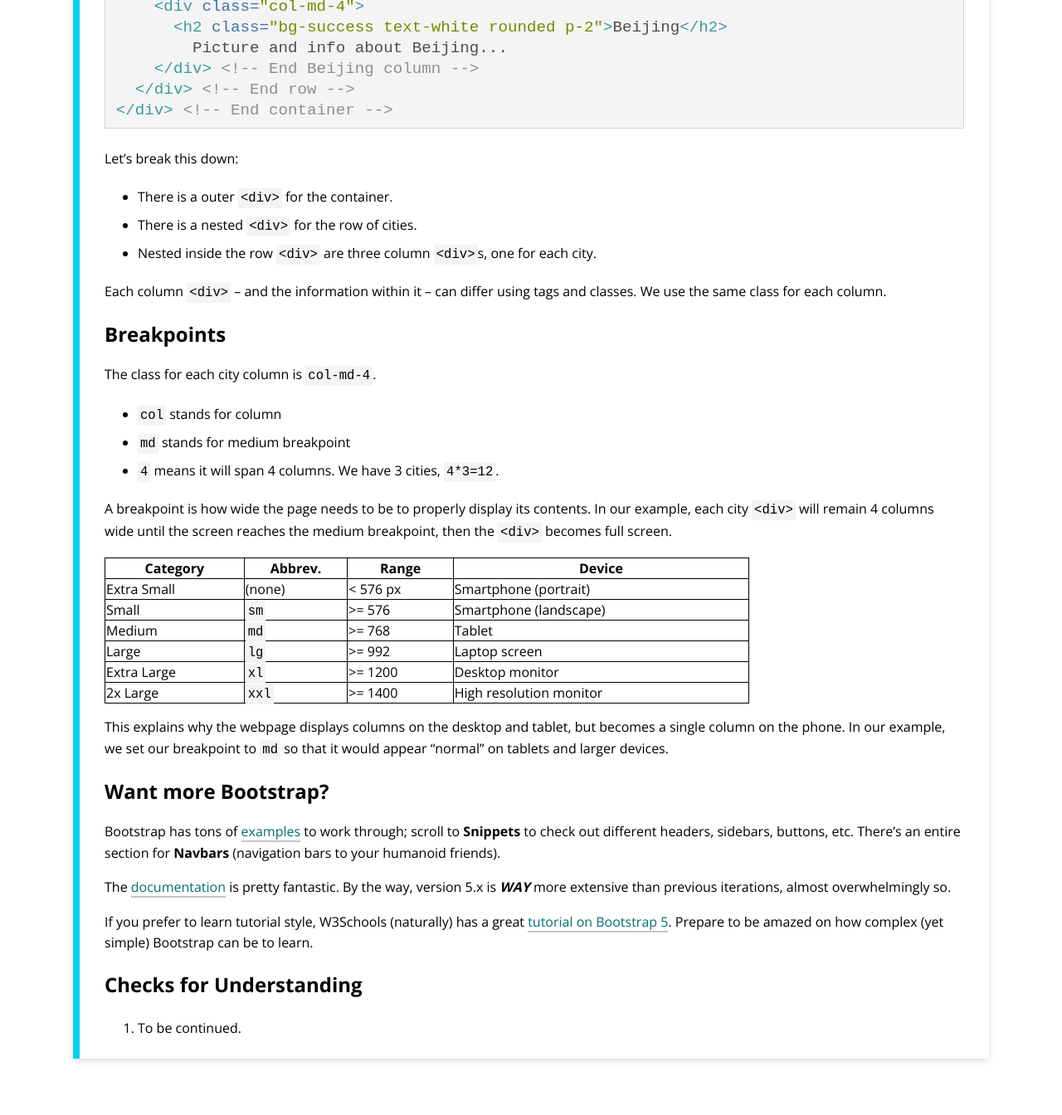
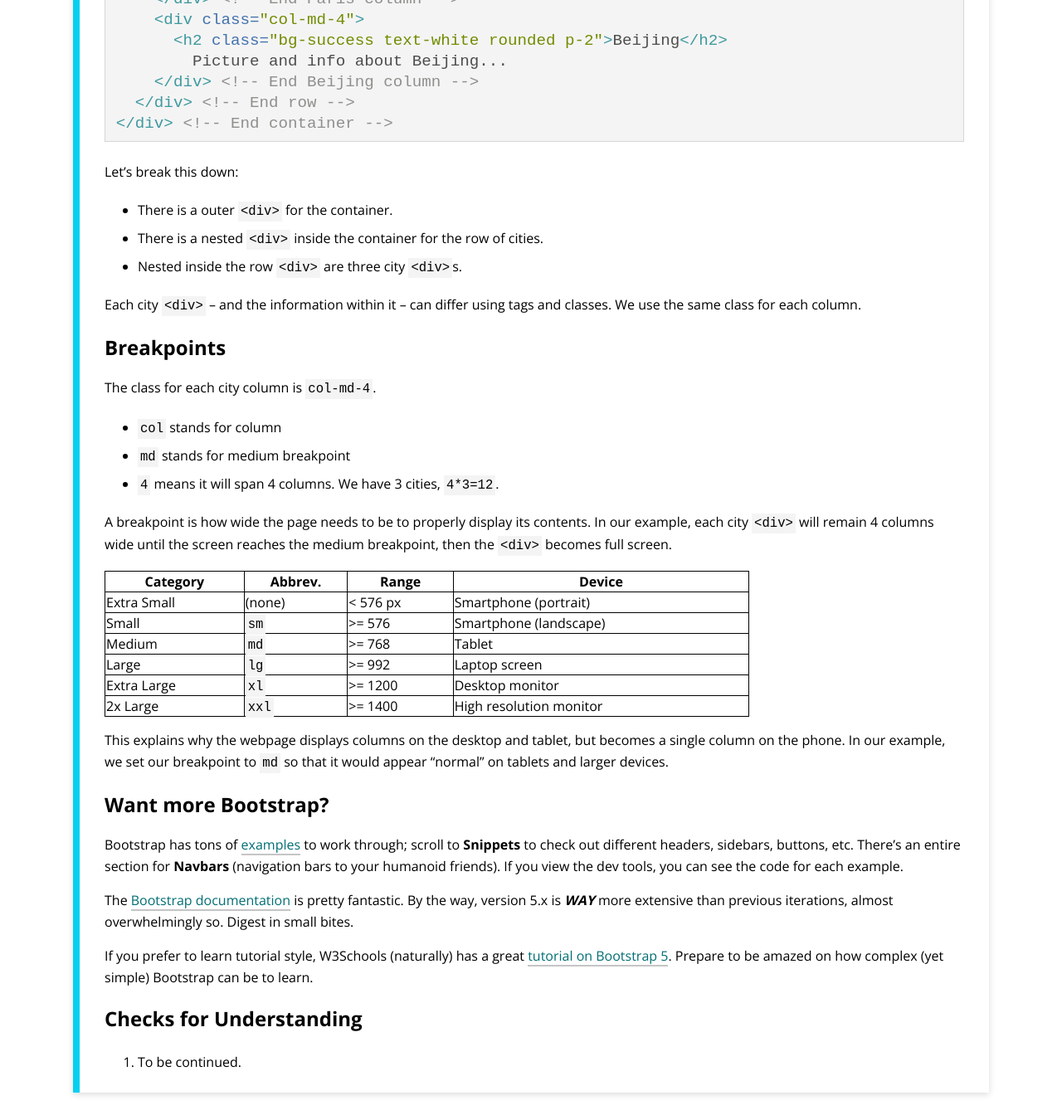
Before and after one commit to turingschool/launch-curriculum, a Jekyll site: the page built from module3/lessons/Week5/IntroToBootstrap.md, in a window 1280 px wide and 1400 px high, scrolled down 4314 px, cut to the strip 0-1344 px from the top of the window. Shown: the whole strip at 83% size. Built offline with Jekyll 4.4.1, drawn with Linux system fonts in a browser that asks for light colours; nearby versions of some CDN libraries; comment, search, counter and statistics services are not loaded; some of the changed text lies outside the part shown.

Commit message:
Minor updates

````diff
--- a/module3/lessons/Week5/IntroToBootstrap.md
+++ b/module3/lessons/Week5/IntroToBootstrap.md
@@ -48,7 +48,9 @@ Out the box, Bootstrap is based on a grid design.
 * There are a maximum of 12 columns.
 
 This image represents one container with seven rows. Each row has different sized elements that span a different number of columns.
+
 ![Bootstrap Container](/assets/images/module3/Week5/BootstrapGrid.png)
+
 * The first row has 12 elements, each element spans 1 column.
 * The second row has 6 elements, each element spans 2 columns.
 * The third row has 4 elements, each element spans 3 columns.
@@ -84,7 +86,7 @@ The beauty of Bootstrap is that you attach classes to HTML tags, and the magic j
 
 For example:
 ```html
-<h2 class="bg-danger text-white rounded">London</h2>
+<h2 class="bg-danger text-white rounded p-2">London</h2>
 ```
 There are four classes attached to this `<h2>` tag:
 * `bg-danger` turns the background (bg) of this heading red (red means danger, right?)
@@ -93,6 +95,7 @@ There are four classes attached to this `<h2>` tag:
 * `p-2` adds some padding inside the heading (the bigger the number, the bigger the cushion)
 
 Let's talk about the container a bit:
+
 ```html
 <div class="container">
   <div class="row">
@@ -111,12 +114,13 @@ Let's talk about the container a bit:
   </div> <!-- End row -->
 </div> <!-- End container -->
 ```
+
 Let's break this down:
 * There is a outer `<div>` for the container.
-* There is a nested `<div>` for the row of cities.
-* Nested inside the row `<div>` are three column `<div>`s, one for each city.
+* There is a nested `<div>` inside the container for the row of cities.
+* Nested inside the row `<div>` are three city `<div>`s.
 
-Each column `<div>` &ndash; and the information within it &ndash; can differ using tags and classes. We use the same class for each column.
+Each city `<div>` &ndash; and the information within it &ndash; can differ using tags and classes. We use the same class for each column.
 
 ## Breakpoints
 
@@ -140,9 +144,9 @@ This explains why the webpage displays columns on the desktop and tablet, but be
 
 ## Want more Bootstrap?
 
-Bootstrap has tons of [examples](https://getbootstrap.com/docs/5.3/examples/) to work through; scroll to **Snippets** to check out different headers, sidebars, buttons, etc. There's an entire section for **Navbars** (navigation bars to your humanoid friends).
+Bootstrap has tons of [examples](https://getbootstrap.com/docs/5.3/examples/) to work through; scroll to **Snippets** to check out different headers, sidebars, buttons, etc. There's an entire section for **Navbars** (navigation bars to your humanoid friends). If you view the dev tools, you can see the code for each example.
 
-The [documentation](https://getbootstrap.com/docs/5.3/getting-started/introduction/) is pretty fantastic. By the way, version 5.x is **_WAY_** more extensive than previous iterations, almost overwhelmingly so.
+The [Bootstrap documentation](https://getbootstrap.com/docs/5.3/getting-started/introduction/) is pretty fantastic. By the way, version 5.x is **_WAY_** more extensive than previous iterations, almost overwhelmingly so. Digest in small bites.
 
 If you prefer to learn tutorial style, W3Schools (naturally) has a great [tutorial on Bootstrap 5](https://www.w3schools.com/bootstrap5/index.php). Prepare to be amazed on how complex (yet simple) Bootstrap can be to learn.
 
````
